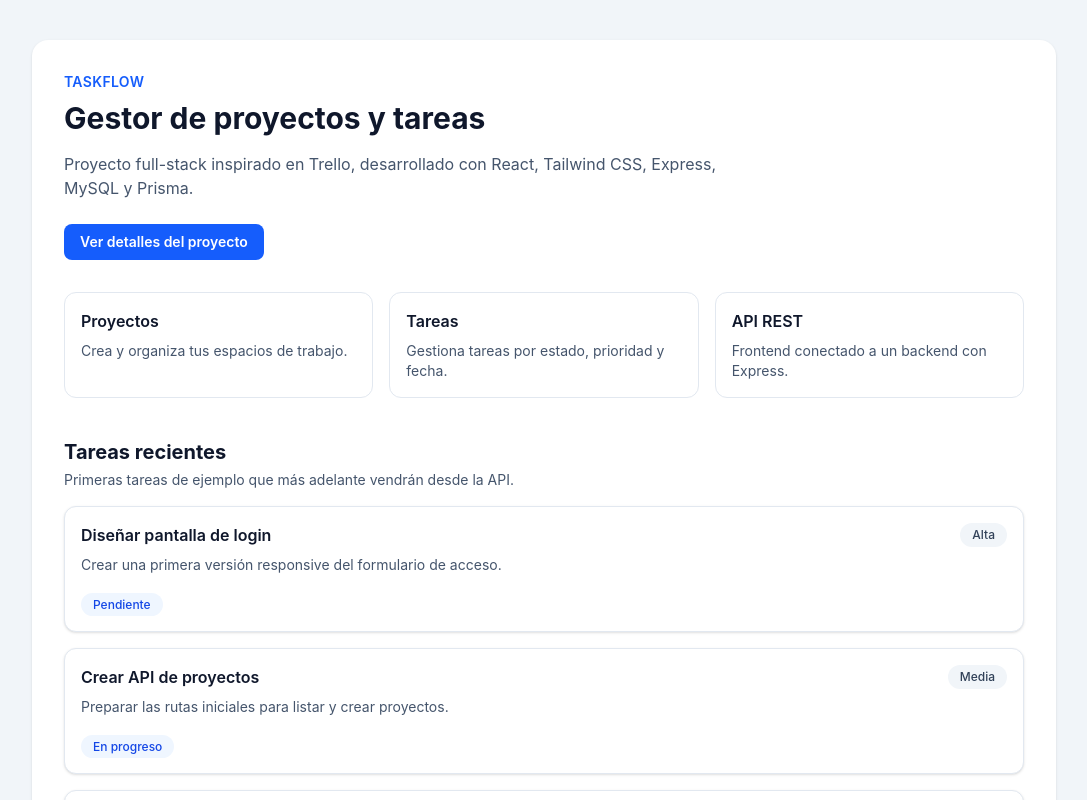
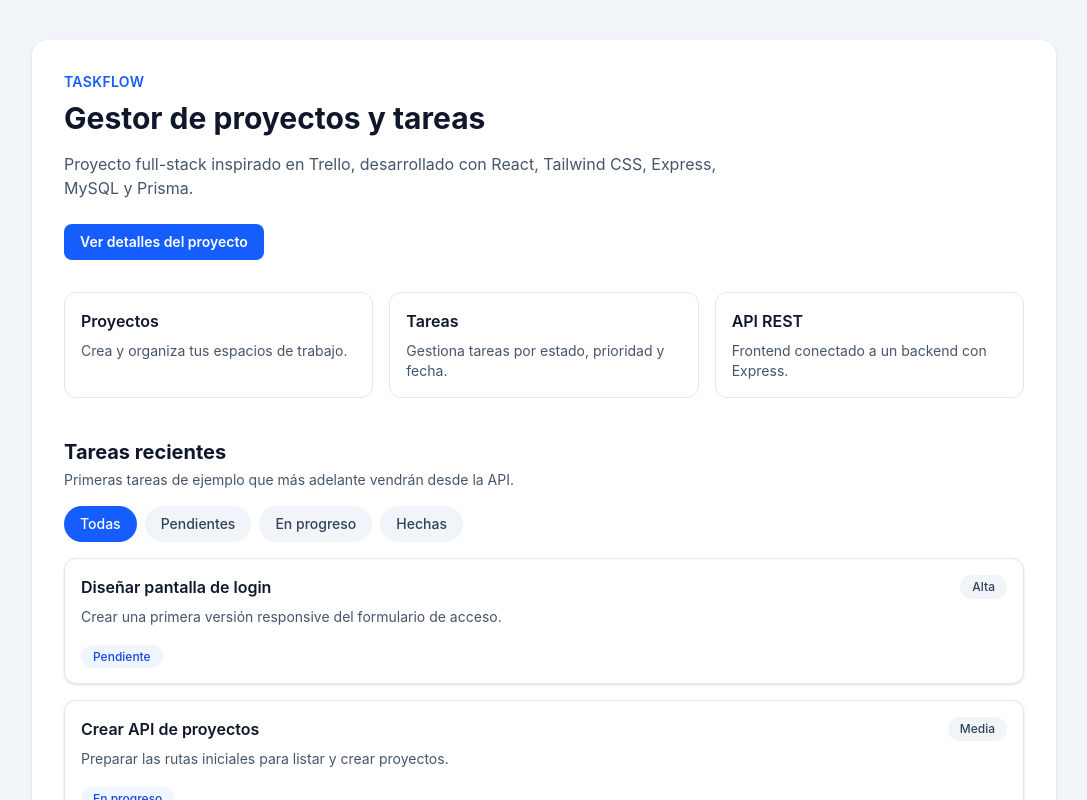
Before and after one commit to Cortijero5/Taskflow-project-manager, a React app in the folder frontend/: page / in a window 1280 px wide. Shown: the top 800 px of the page, without its empty margins (96-1183 px from the left). Built offline with nearby package versions, Linux system fonts and the light colour scheme; the HTML template or start-up script is replaced by a standard one.

Commit message:
Add task status filters

```diff
--- a/frontend/src/App.jsx
+++ b/frontend/src/App.jsx
@@ -44,9 +44,32 @@ const tasks = [
     priority: "LOW",
   },
 ];
+const taskFilters = [
+  {
+    label: "Todas",
+    value: "ALL",
+  },
+  {
+    label: "Pendientes",
+    value: "TODO",
+  },
+  {
+    label: "En progreso",
+    value: "IN_PROGRESS",
+  },
+  {
+    label: "Hechas",
+    value: "DONE",
+  },
+];
 
 function App() {
   const [showDetails, setShowDetails] = useState(false);
+  const [selectedStatus, setSelectedStatus] = useState("ALL");
+  const filteredTasks =
+    selectedStatus === "ALL"
+      ? tasks
+      : tasks.filter((task) => task.status === selectedStatus);
 
   return (
     <main className="min-h-screen bg-slate-100 px-6 py-10">
@@ -101,8 +124,25 @@ function App() {
               </p>
             </div>
 
+            <div className="mb-4 flex flex-wrap gap-2">
+              {taskFilters.map((filter) => (
+                <button
+                  key={filter.value}
+                  type="button"
+                  onClick={() => setSelectedStatus(filter.value)}
+                  className={`rounded-full px-4 py-2 text-sm font-medium transition ${
+                    selectedStatus === filter.value
+                      ? "bg-blue-600 text-white"
+                      : "bg-slate-100 text-slate-700 hover:bg-slate-200"
+                  }`}
+                >
+                  {filter.label}
+                </button>
+              ))}
+            </div>
+
             <div className="grid gap-4">
-              {tasks.map((task) => (
+              {filteredTasks.map((task) => (
                 <TaskCard
                   key={task.id}
                   title={task.title}
```
